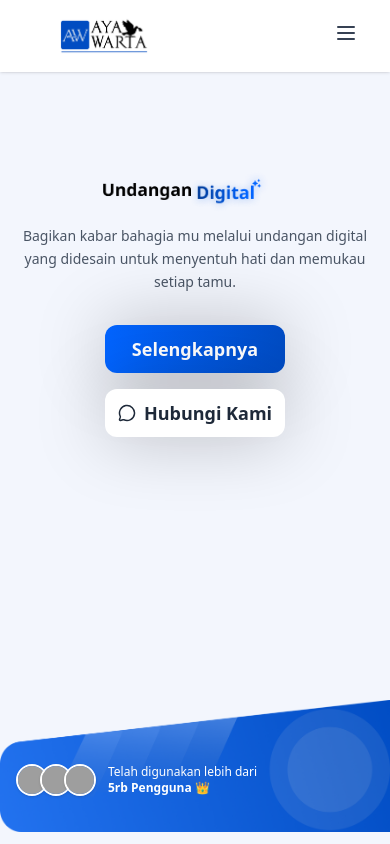
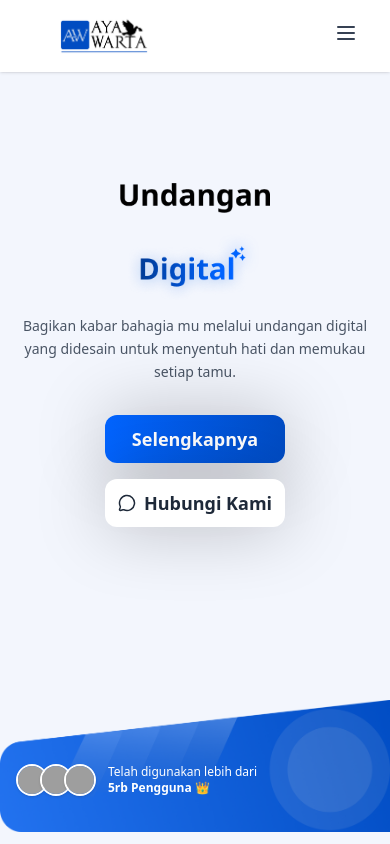
Before and after one commit to yoga220802/ayawarta, a Next.js app: page / in a window 390 px wide. Shown: the top 844 px of the page. Built offline with nearby package versions, Linux system fonts and the light colour scheme; grey boxes are pictures that could not be loaded.

Commit message:
feat(landing): refactor HeroSection layout for improved responsiveness and visual balance

```diff
--- a/src/app/components/landing/homeSection.tsx
+++ b/src/app/components/landing/homeSection.tsx
@@ -98,15 +98,10 @@ const HeroSection: React.FC = () => {
 						variants={containerVariants}
 						initial='hidden'
 						animate='visible'>
-						{/* Title with Images */}
 						<motion.h1
-							className='flex items-end justify-center lg:justify-start mb-4'
+							className='flex flex-col sm:flex-row items-center sm:items-end justify-center lg:justify-start mb-4'
 							variants={itemVariants}>
-							{/* --- REFACTOR ---
-                                - Mengembalikan ukuran tinggi ke nilai semula yang lebih proporsional.
-                                - Menambahkan margin negatif `-ml-4` pada gambar kedua untuk menariknya lebih dekat.
-                            */}
-							<div className='h-[35px] sm:h-[45px] md:h-[55px] aspect-[2.5/1] relative'>
+							<div className='h-[60px] sm:h-[45px] md:h-[55px] aspect-[2.5/1] relative '>
 								<Image
 									src={ASSETS.undanganTextImg}
 									alt='Undangan'
@@ -118,7 +113,7 @@ const HeroSection: React.FC = () => {
 									}
 								/>
 							</div>
-							<div className='h-[45px] sm:h-[55px] md:h-[70px] aspect-[2.5/1] relative -mb-1 -ml-4 sm:-ml-6'>
+							<div className='h-[75px] sm:h-[55px] md:h-[70px] aspect-[2.5/1] relative -mb-1 sm:-ml-6'>
 								<Image
 									src={ASSETS.digitalTextImg}
 									alt='Digital'
```
